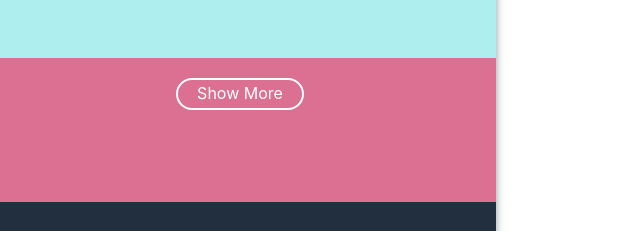
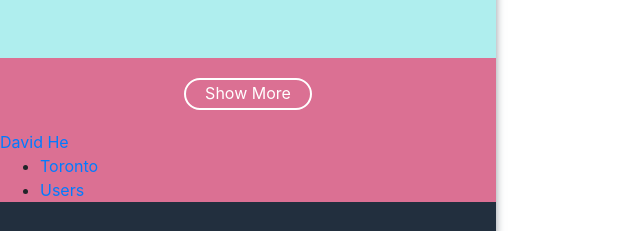
Before and after one commit to dav-he123/slider, a React (Create React App) app in the folder my-app/: page / in a window 1280 px wide. Shown: the part 616-847 px from the top of the page, without its empty margins (0-640 px from the left). Built offline with nearby package versions, Linux system fonts and the light colour scheme.

Commit message:
created BottomDrawer directory to include button for sliding function

```diff
--- a/my-app/package.json
+++ b/my-app/package.json
@@ -6,11 +6,13 @@
     "@testing-library/jest-dom": "^4.2.4",
     "@testing-library/react": "^9.5.0",
     "@testing-library/user-event": "^7.2.1",
+    "@types/react-transition-group": "^4.4.0",
     "bootstrap": "^4.5.0",
     "node-sass": "^4.14.1",
     "react": "^16.13.1",
     "react-dom": "^16.13.1",
-    "react-scripts": "3.4.1"
+    "react-scripts": "3.4.1",
+    "react-transition-group": "^4.4.1"
   },
   "scripts": {
     "start": "react-scripts start",
--- a/my-app/src/components/Button.scss
+++ b/my-app/src/components/BottomDrawer/Button.scss
@@ -1,4 +1,4 @@
-@import "../styles/variables.scss";
+@import "../../styles/variables.scss";
 
 .button {
   border-radius: 1rem;
@@ -34,10 +34,18 @@
   background-color: $confirm-color;
 }
 
-.buttonLogin:last-of-type {
+.button:last-of-type {
   margin-right: 0;
 }
 
-.buttonLogin:focus {
+.button:focus {
   outline: none;
 }
+
+// .button:disabled {
+//   border-style: solid;
+//   border-color: $white;
+//   color: $white;
+//   background-color: transparent;
+//   opacity: 0.7;
+// }
--- a/my-app/src/components/Profile/ProfileComponent.scss
+++ b/my-app/src/components/Profile/ProfileComponent.scss
@@ -24,6 +24,7 @@
   // justify-content: space-around;
   // justify-content: center;
   align-items: center;
+  transition: margin .5s;
 
   &__title {
     display: flex;
@@ -93,6 +94,7 @@
     // height: 20rem;
     width: 100%;
     background-color: palevioletred;
+    transition: color .3s;
 
     &--button {
       display: flex;
--- a/my-app/src/components/Profile/ProfileIndex.js
+++ b/my-app/src/components/Profile/ProfileIndex.js
@@ -1,6 +1,9 @@
 import React from "react";
 import "./ProfileComponent.scss";
-import Button from "../Button";
+import Button from "../BottomDrawer/Button";
+
+import Toolbar from "../Toolbar/Toolbar";
+
 
 export default function Profile() {
   return (
@@ -23,8 +26,6 @@ export default function Profile() {
           <input
             // ref={register}
             className="creation__create-input text--semi-bold"
-            name="email"
-            type="email"
             placeholder="Enter Name"
           />
 
@@ -34,10 +35,8 @@ export default function Profile() {
           <label for="password">Location:</label>
           <input
             // ref={register}
-            id="password"
+            // id="password"
             className="creation__create-input text--semi-bold"
-            name="password"
-            type="password"
             placeholder="Enter Location"
           />
         </div>
@@ -46,6 +45,7 @@ export default function Profile() {
           <div className="profile__bottom--button">
             <Button type="submit">Show More</Button>
           </div>
+           <Toolbar/>
         </div>
       </form>
     </div>
--- /dev/null
+++ b/my-app/src/components/Toolbar/Toolbar.js
@@ -0,0 +1,22 @@
+import React from 'react';
+
+const toolbar = props => (
+
+  <header>
+    <nav>
+      <div></div>
+      <div><a href="/">David He</a></div>
+      <div>
+
+          <ul>
+           <li><a href="/">Toronto</a></li>
+           <li><a href="/">Users</a></li>
+          </ul>
+      </div>
+    </nav>
+  </header>
+
+);
+
+
+      export default toolbar;
--- a/my-app/src/styles/variables.scss
+++ b/my-app/src/styles/variables.scss
@@ -4,6 +4,7 @@ $active-opacity: 1;
 $inactive-opacity: 0.15;
 
 $white: #fff;
+
 $black: #000;
 
 $dark-background: #222f3e;
```
Also changed, not shown: my-app/src/components/BottomDrawer/BottomDrawer.js (added), my-app/src/components/BottomDrawer/Button.js (renamed from my-app/src/components/Button.js), my-app/src/components/Toolbar/ToolbarTranstion.scss (added), 2 other files (tests, documents, lock files or other folders).
